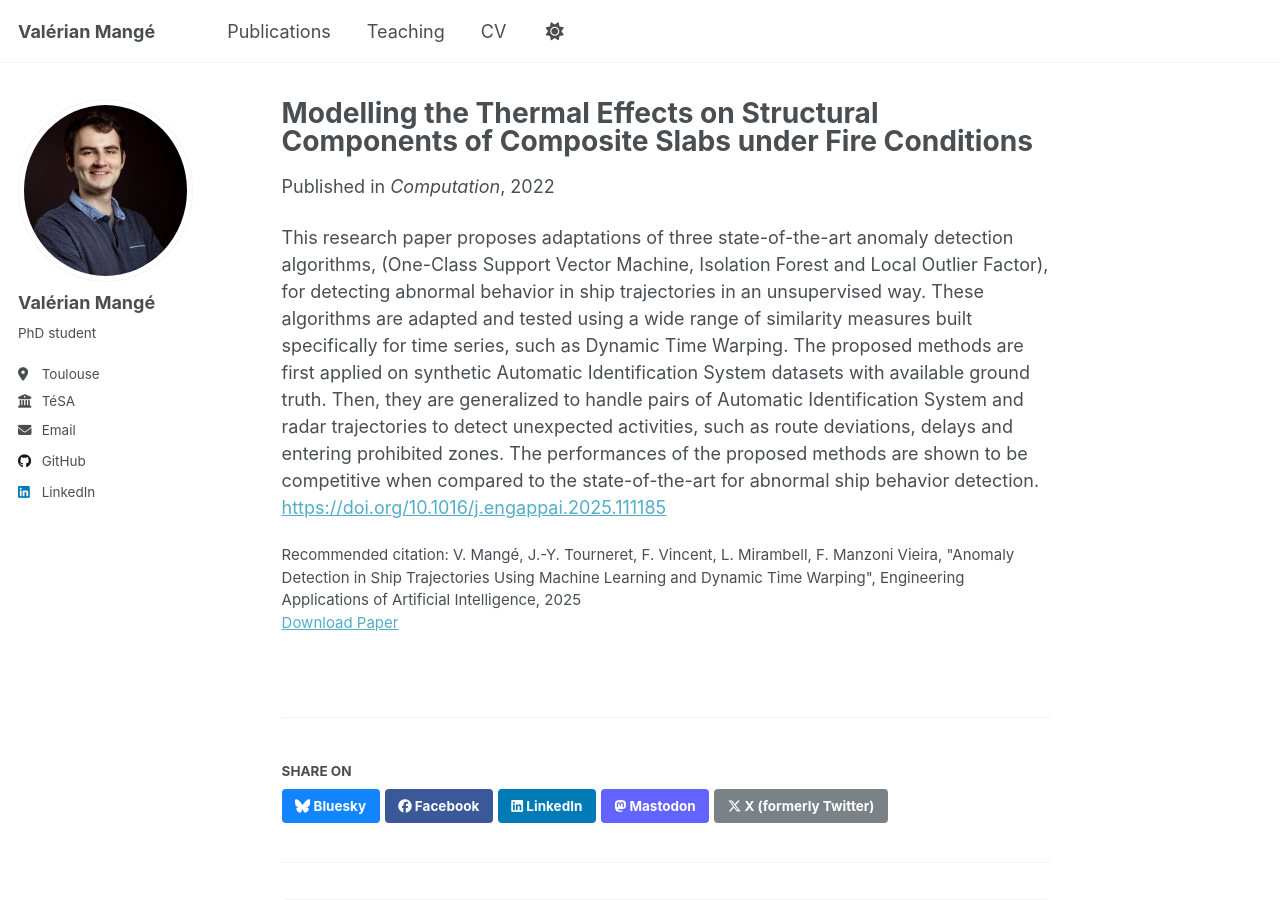
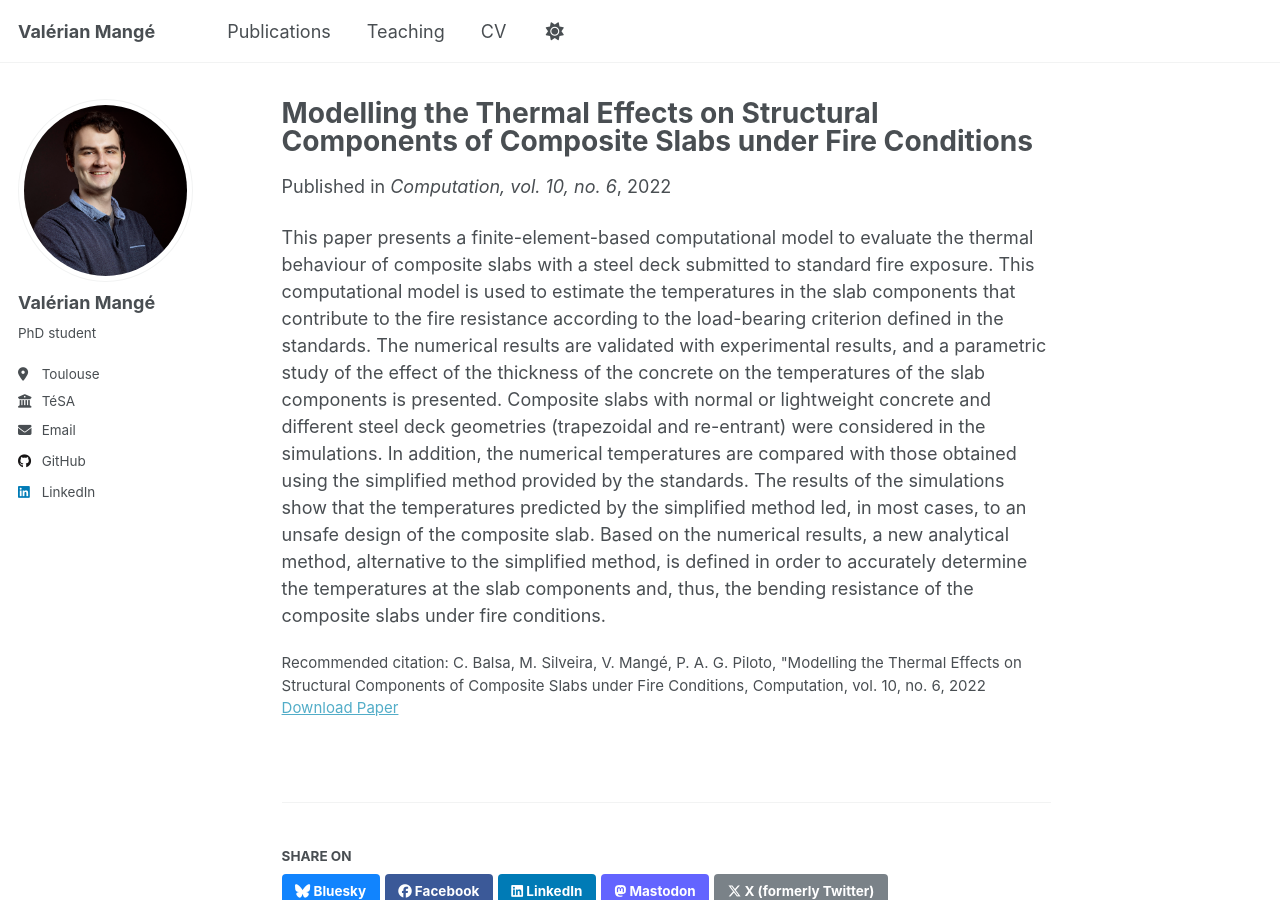
Before and after one commit to ValMang/ValMang.github.io, a Jekyll site: the page built from _publications/2009-10-01-paper-title-number-j1.md, in a window 1280 px wide and 900 px high. Built offline with Jekyll 4.4.1, drawn with Linux system fonts in a browser that asks for light colours; a script that is not in the unit is left out.

Commit message:
Update 2009-10-01-paper-title-number-j1.md

```diff
--- a/_publications/2009-10-01-paper-title-number-j1.md
+++ b/_publications/2009-10-01-paper-title-number-j1.md
@@ -5,8 +5,8 @@ category: manuscripts
 permalink: /publication/2009-10-01-paper-title-number-j1
 excerpt: 'Carlos Balsa, Matheus Silveira, Valérian Mangé, Paulo A. G. Piloto'
 date: 2022-06-08
-venue: 'Computation'
+venue: 'Computation, vol. 10, no. 6'
 paperurl: '[https://www.tesa.prd.fr/documents/26/elsarticle-template-num_proof.pdf](https://www.mdpi.com/2079-3197/10/6/94)'
-citation: 'V. Mangé, J.-Y. Tourneret, F. Vincent, L. Mirambell, F. Manzoni Vieira, "Anomaly Detection in Ship Trajectories Using Machine Learning and Dynamic Time Warping", Engineering Applications of Artificial Intelligence, 2025'
+citation: 'C. Balsa, M. Silveira, V. Mangé, P. A. G. Piloto, "Modelling the Thermal Effects on Structural Components of Composite Slabs under Fire Conditions, Computation, vol. 10, no. 6, 2022'
 ---
-This research paper proposes adaptations of three state-of-the-art anomaly detection algorithms, (One-Class Support Vector Machine, Isolation Forest and Local Outlier Factor), for detecting abnormal behavior in ship trajectories in an unsupervised way. These algorithms are adapted and tested using a wide range of similarity measures built specifically for time series, such as Dynamic Time Warping. The proposed methods are first applied on synthetic Automatic Identification System datasets with available ground truth. Then, they are generalized to handle pairs of Automatic Identification System and radar trajectories to detect unexpected activities, such as route deviations, delays and entering prohibited zones. The performances of the proposed methods are shown to be competitive when compared to the state-of-the-art for abnormal ship behavior detection. [https://doi.org/10.1016/j.engappai.2025.111185](https://doi.org/10.1016/j.engappai.2025.111185)
+This paper presents a finite-element-based computational model to evaluate the thermal behaviour of composite slabs with a steel deck submitted to standard fire exposure. This computational model is used to estimate the temperatures in the slab components that contribute to the fire resistance according to the load-bearing criterion defined in the standards. The numerical results are validated with experimental results, and a parametric study of the effect of the thickness of the concrete on the temperatures of the slab components is presented. Composite slabs with normal or lightweight concrete and different steel deck geometries (trapezoidal and re-entrant) were considered in the simulations. In addition, the numerical temperatures are compared with those obtained using the simplified method provided by the standards. The results of the simulations show that the temperatures predicted by the simplified method led, in most cases, to an unsafe design of the composite slab. Based on the numerical results, a new analytical method, alternative to the simplified method, is defined in order to accurately determine the temperatures at the slab components and, thus, the bending resistance of the composite slabs under fire conditions.
```
